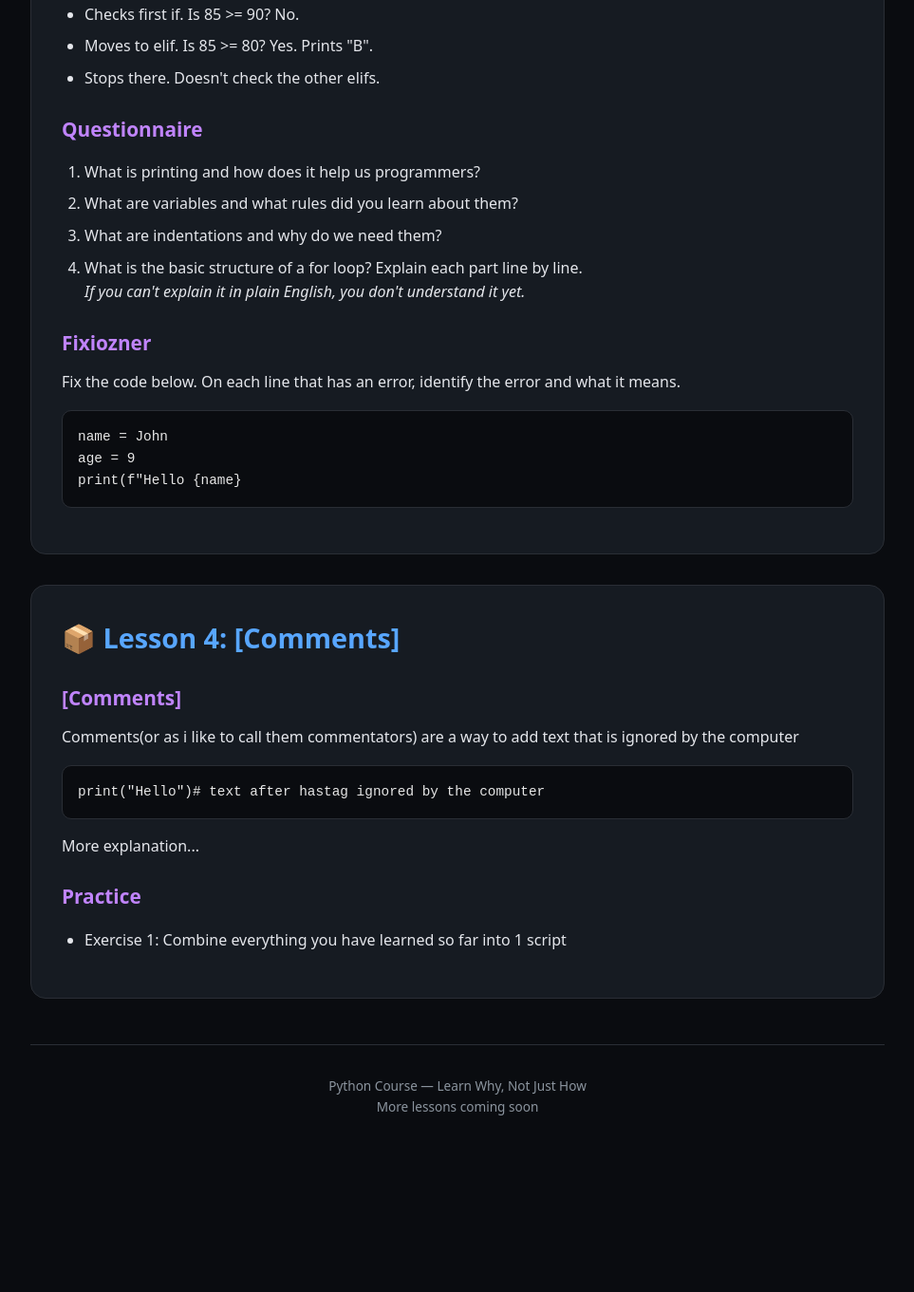
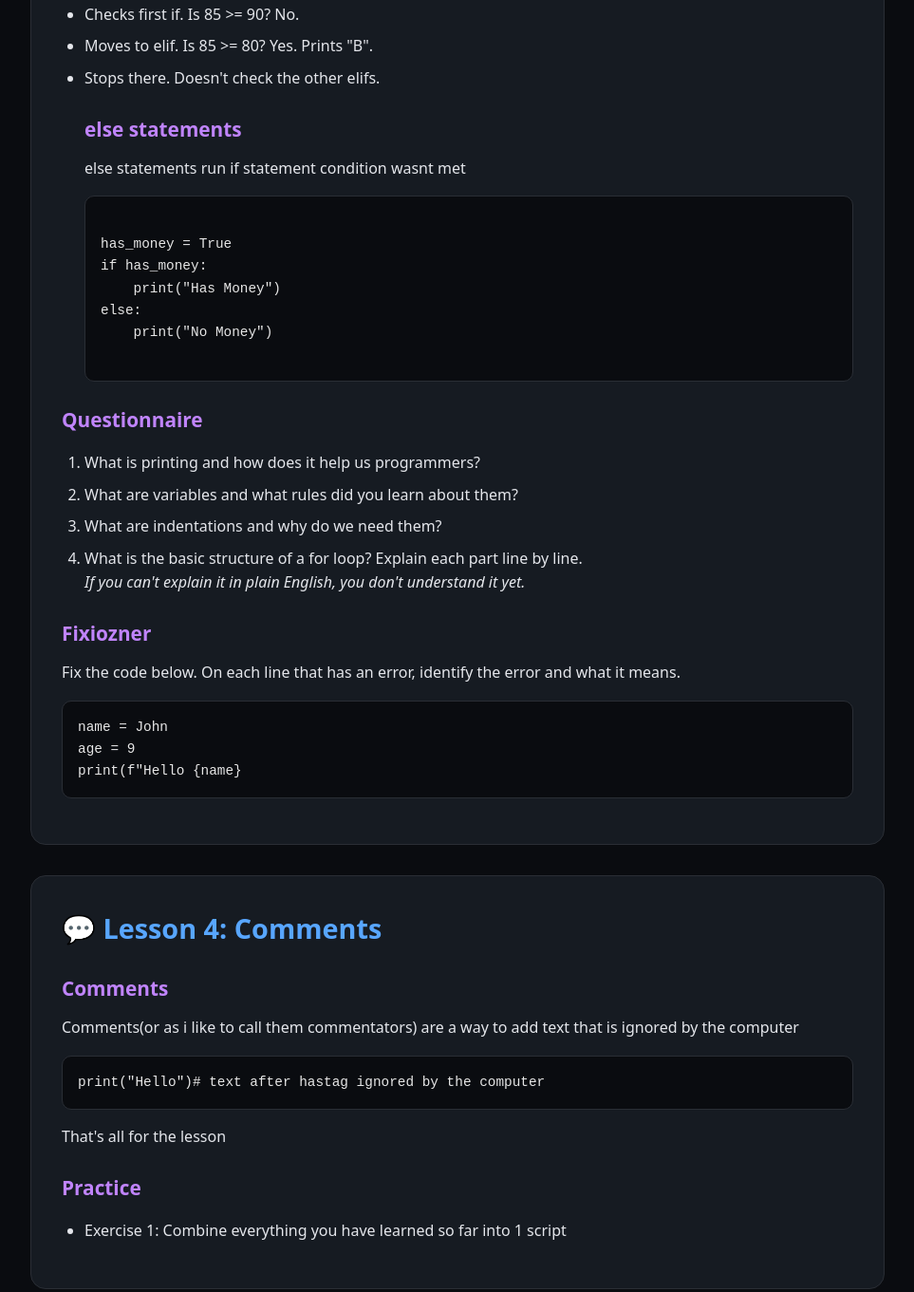
Before and after one commit to jocokralj122-cpu/PythonCource, a plain HTML site: page index.html in a window 1280 px wide. Shown: the part 6492-7853 px from the top of the page at 95% size, without its empty margins (158-1121 px from the left). Before the commit the page ends 7701 px from the top, so only its background shows below. Drawn offline with Linux system fonts and the light colour scheme.

Commit message:
Update index.html

```diff
--- a/index.html
+++ b/index.html
@@ -399,6 +399,15 @@ else:
                 <li>Checks first if. Is 85 >= 90? No.</li>
                 <li>Moves to elif. Is 85 >= 80? Yes. Prints "B".</li>
                 <li>Stops there. Doesn't check the other elifs.</li>
+              <h3>else statements</h3>
+              <p>else statements run if statement condition wasnt met</p>
+              <pre><code>
+has_money = True
+if has_money:
+    print("Has Money")
+else:
+    print("No Money")
+              </code></pre>
             </ul>
 
             <h3>Questionnaire</h3>
@@ -417,17 +426,16 @@ age = 9
 print(f"Hello {name}</code></pre>
         </div>
         <!-- Lesson X Content -->
-<div id="lesson4" class="lesson-commentators">
-    <div class="lesson">
-        <h2>📦 Lesson 4: [Comments]</h2>
+<div id="lesson4" class="lesson">
+        <h2>💬 Lesson 4: Comments</h2>
 
 
-        <h3>[Comments]</h3>
+        <h3>Comments</h3>
         <p>Comments(or as i like to call them commentators) are a way to add text that is ignored by the computer</p>
 
         <pre><code>print("Hello")# text after hastag ignored by the computer</code></pre>
 
-        <p>More explanation...</p>
+        <p>That's all for the lesson</p>
 
         <h3>Practice</h3>
         <ul>
@@ -435,12 +443,10 @@ print(f"Hello {name}</code></pre>
 
         </ul>
 
-
-
     </div>
-</div>
 
         <div class="footer">
+            <p><strong>Made by UserSapling with love</strong></p>
             <p>Python Course — Learn Why, Not Just How</p>
             <p>More lessons coming soon</p>
         </div>
```
